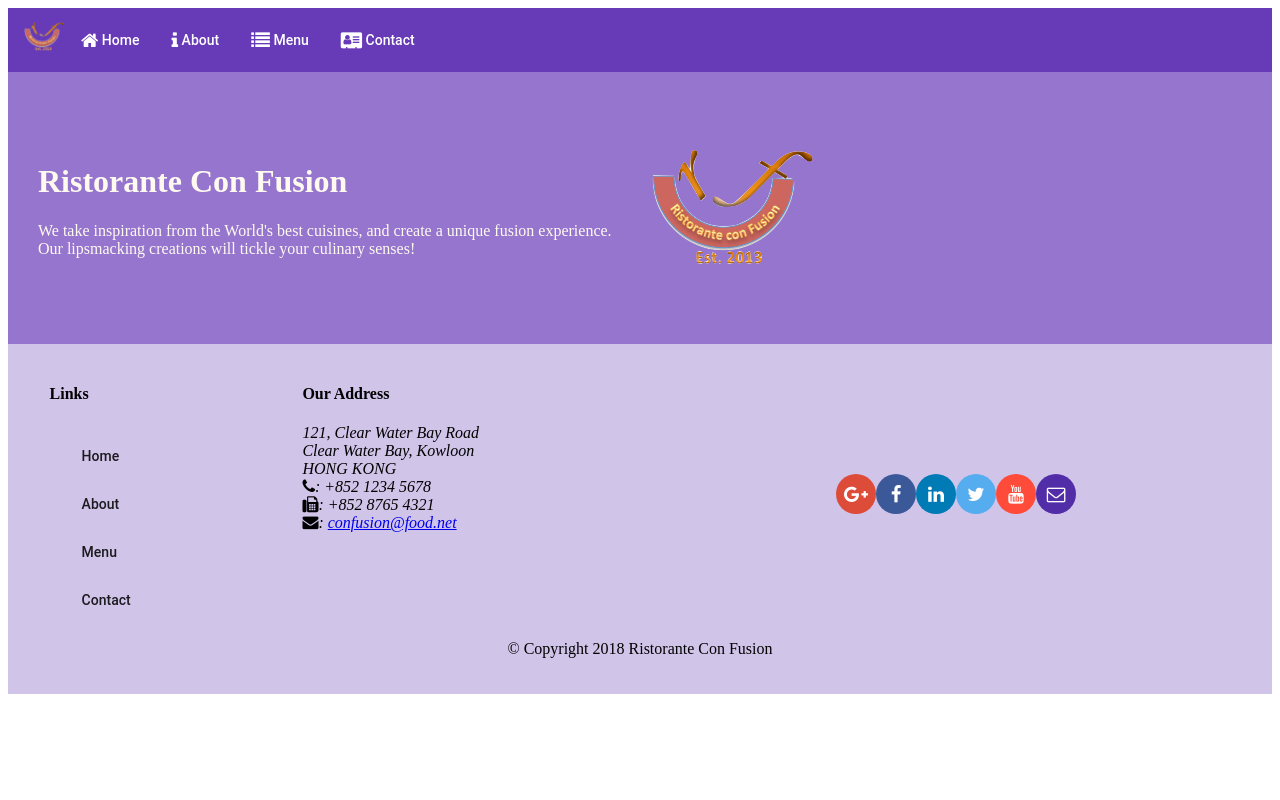
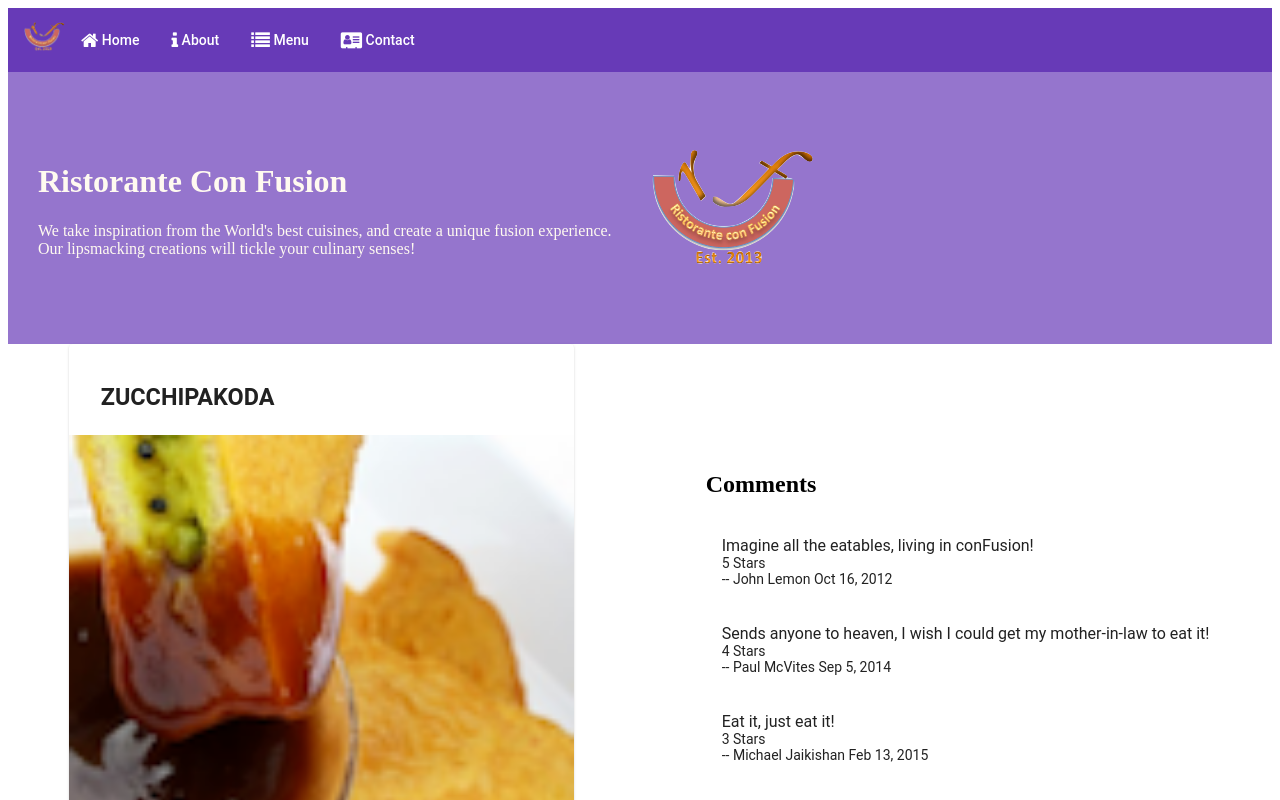
Before and after one commit to kushaalrana/AngularCoursera, an Angular app: page /dishdetail/1 in a window 1280 px wide. Before the commit this address led to /. Shown: the top 800 px of the page. Built offline with nearby package versions, Linux system fonts and the light colour scheme.

Commit message:
Single Page Application 2

```diff
--- a/src/app/app-routing/routes.ts
+++ b/src/app/app-routing/routes.ts
@@ -11,6 +11,7 @@
 
     {path: 'home', component: HomeComponent},
     {path: 'menu', component: MenuComponent},
+    {path: 'dishdetail/:id',component:DishdetailComponent},
     {path: 'contactus', component:ContactComponent},
     {path: '', redirectTo: '/home', pathMatch: 'full'}
 
--- a/src/app/app.module.ts
+++ b/src/app/app.module.ts
@@ -22,6 +22,7 @@
 import { AboutComponent } from './about/about.component';
 import { ContactComponent } from './contact/contact.component';
 import { AppRoutingModule } from './app-routing/app-routing.module';
+
 @NgModule({
   declarations: [
     AppComponent,
--- a/src/app/dishdetail/dishdetail.component.html
+++ b/src/app/dishdetail/dishdetail.component.html
@@ -24,6 +24,7 @@
   <p> {{dish.description}}</p>
   </mat-card-content>
   <mat-card-actions>
+    <button mat-button (click)="goBack()">BACK</button>
   <button mat-button> LIKE </button>
   <button  mat-button> SHARE </button>
 
--- a/src/app/dishdetail/dishdetail.component.ts
+++ b/src/app/dishdetail/dishdetail.component.ts
@@ -1,5 +1,9 @@
-import { Component, OnInit,Input } from '@angular/core';
+import { Component, OnInit } from '@angular/core';
 import { Dish } from '../shared/dish';
+import { Params,ActivatedRoute } from '@angular/router';
+import{ Location } from '@angular/common';
+import {DishService } from '../services/dish.service';
+
 
 @Component({
   selector: 'app-dishdetail',
@@ -7,11 +11,16 @@
   styleUrls: ['./dishdetail.component.scss']
 })
 export class DishdetailComponent implements OnInit {
-  @Input()
-    dish:Dish;
-  constructor() { }
+
+  dish:Dish;
+  constructor(private dishService: DishService,private location: Location,private route: ActivatedRoute) { }
 
   ngOnInit() {
+    let id =this.route.snapshot.params['id'];
+    this.dish = this.dishService.getDish(id);
+  }
+
+  goBack(): void {this.location.back();
   }
 
 }
--- a/src/app/footer/footer.component.html
+++ b/src/app/footer/footer.component.html
@@ -9,10 +9,10 @@
       <div fxFlex="40" fxFlexOffset="20px">
         <h4>Links</h4>
         <mat-list>
-          <mat-list-item><a mat-button>Home</a></mat-list-item>
+          <mat-list-item><a mat-button routerLink='/home'>Home</a></mat-list-item>
           <mat-list-item><a mat-button>About</a></mat-list-item>
-          <mat-list-item><a mat-button>Menu</a></mat-list-item>
-          <mat-list-item><a mat-button>Contact</a></mat-list-item>
+          <mat-list-item><a mat-buttonrouterLink='/menu'>Menu</a></mat-list-item>
+          <mat-list-item><a mat-buttonrouterLink='/contactus'>Contact</a></mat-list-item>
         </mat-list>
       </div>
       <div fxFlex="55">
--- a/src/app/menu/menu.component.html
+++ b/src/app/menu/menu.component.html
@@ -10,7 +10,7 @@
  </div>
   <div fxFlex>
    <mat-grid-list cols="2" rowHeight="200px">
-   <mat-grid-tile *ngFor="let dish of dishes" (click)="onSelect(dish)">
+   <mat-grid-tile *ngFor="let dish of dishes" [routerLink]="['/dishdetail',dish.id]">
 
   <img height="200px" src={{dish.image}} alt={{dish.name}}>
   <mat-grid-tile-footer>
@@ -44,5 +44,5 @@
 
 </mat-card-actions>
   </mat-card> -->
-  <app-dishdetail [dish]="selectedDish"> </app-dishdetail>
+  <!-- <app-dishdetail [dish]="selectedDish"> </app-dishdetail> -->
 </div>
```
